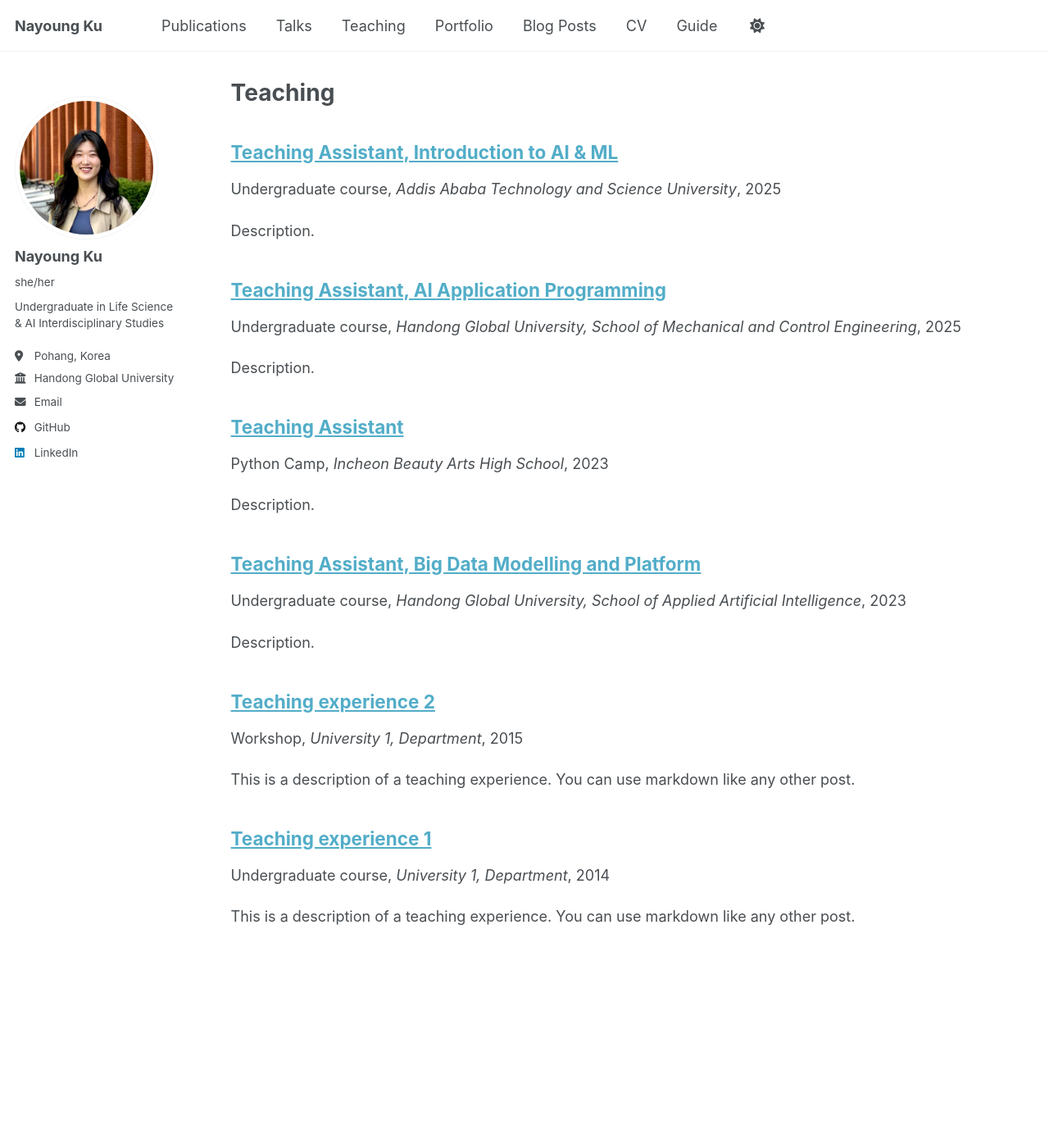
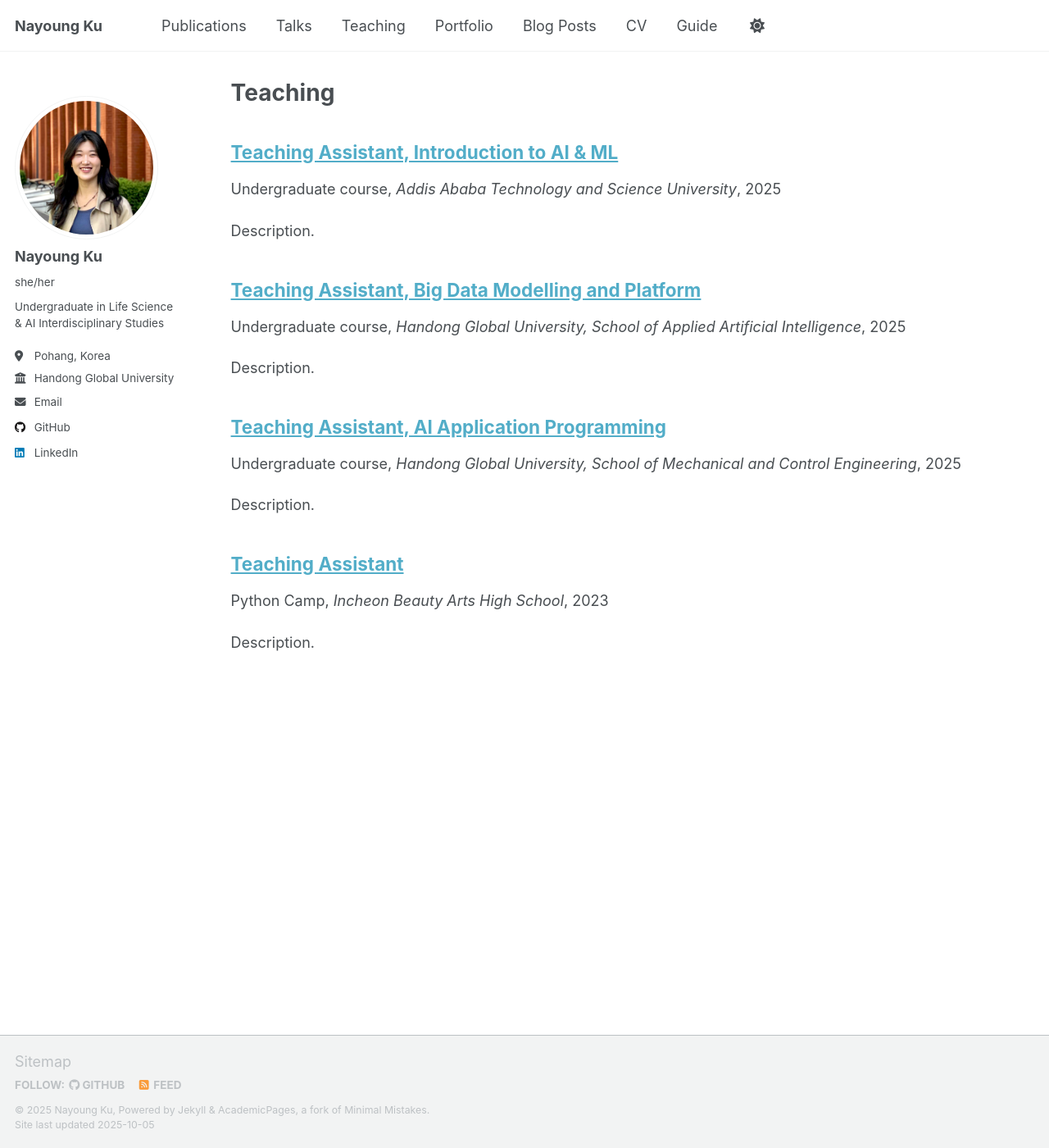
Before and after one commit to nayoungku1/nayoungku1.github.io, a Jekyll site: the page built from _pages/teaching.html, in a window 1280 px wide and 1400 px high. Shown: the whole window at 82% size. Built offline with Jekyll 4.4.1, drawn with Linux system fonts in a browser that asks for light colours; a script that is not in the unit is left out.

Commit message:
Edit details

```diff
--- a/_data/navigation.yml
+++ b/_data/navigation.yml
@@ -24,10 +24,7 @@ main:
     url: /year-archive/
 
   - title: "CV"
-    url: /cv/CV_NayoungKu.pdf
-
-  # - title: "CV"
-  #   url: /cv-json/
+    url: /files/CV_NayoungKu.pdf #   url: /cv-json/
 
   - title: "Guide"
     url: /markdown/
--- a/_teaching/2014-spring-teaching-1.md
+++ /dev/null
@@ -1,20 +0,0 @@
----
-title: "Teaching experience 1"
-collection: teaching
-type: "Undergraduate course"
-permalink: /teaching/2014-spring-teaching-1
-venue: "University 1, Department"
-date: 2014-01-01
-location: "City, Country"
----
-
-This is a description of a teaching experience. You can use markdown like any other post.
-
-Heading 1
-======
-
-Heading 2
-======
-
-Heading 3
-======
--- a/_teaching/2015-spring-teaching-2.md
+++ /dev/null
@@ -1,20 +0,0 @@
----
-title: "Teaching experience 2"
-collection: teaching
-type: "Workshop"
-permalink: /teaching/2015-spring-teaching-1
-venue: "University 1, Department"
-date: 2015-01-01
-location: "City, Country"
----
-
-This is a description of a teaching experience. You can use markdown like any other post.
-
-Heading 1
-======
-
-Heading 2
-======
-
-Heading 3
-======
--- a/_teaching/2025-spring-teaching-bmp.md
+++ b/_teaching/2025-spring-teaching-bmp.md
@@ -4,7 +4,7 @@ collection: teaching
 type: "Undergraduate course"
 permalink:
 venue: "Handong Global University, School of Applied Artificial Intelligence"
-date: 2023-03-01
+date: 2025-03-01
 location: "Pohang, Korea"
 ---
 
```
Also changed, not shown: _pages/about.md (+11 -9 lines).
